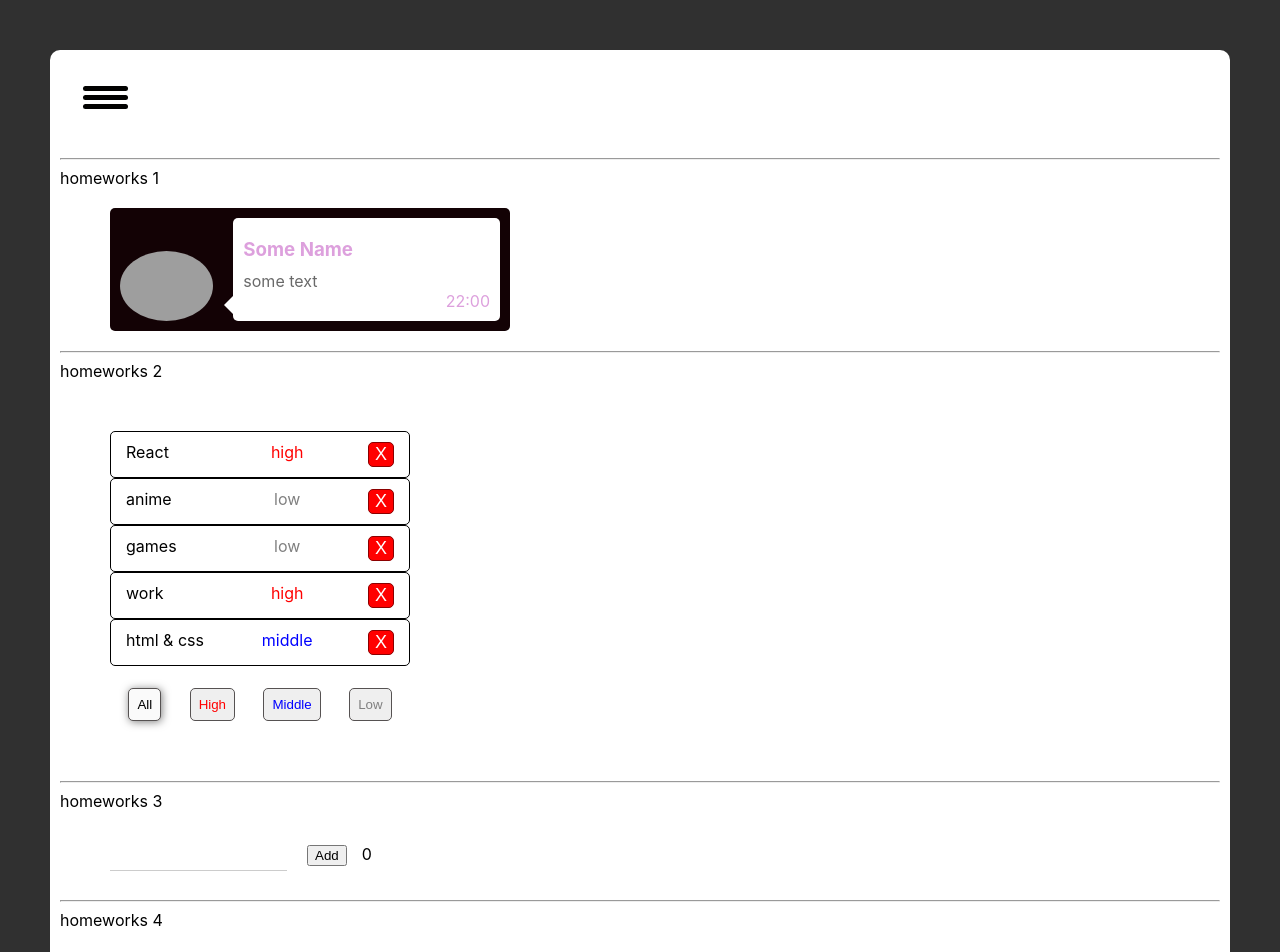
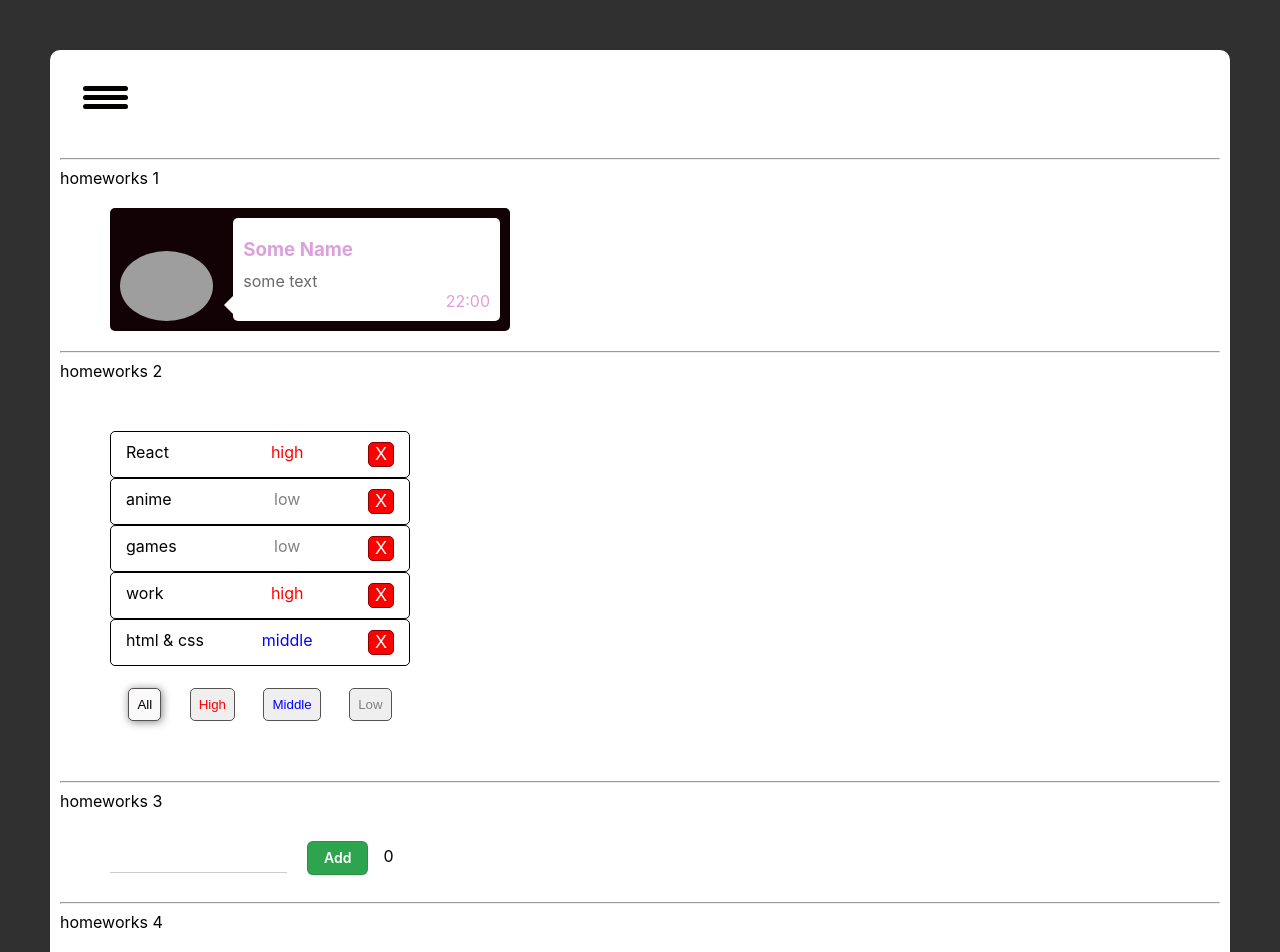
Before and after one commit to OlegPolishchuk/simple-react-homeworks, a React (Create React App) app: page /#/pre-junior in a window 1280 px wide. Shown: the top 952 px of the page. Built offline with nearby package versions, Linux system fonts and the light colour scheme; grey boxes are pictures that could not be loaded.

Commit message:
fix: HW8. superButton className logic

```diff
--- a/src/p2-homeworks/h4/common/c2-SuperButton/SuperButton.tsx
+++ b/src/p2-homeworks/h4/common/c2-SuperButton/SuperButton.tsx
@@ -16,30 +16,30 @@ const SuperButton: React.FC<SuperButtonPropsType> = (
         ...restProps// все остальные пропсы попадут в объект restProps, там же будет children
     }
 ) => {
-    let finalClassName;
+    let btnVariant;
     switch (variant) {
         case 'white':
-            finalClassName = s.white
+            btnVariant = s.white
             break
         case 'red':
-            finalClassName = s.red
+            btnVariant = s.red
             break
         case 'purple':
-            finalClassName = s.purple
+            btnVariant = s.purple
             break
         case 'outline':
-            finalClassName = s.outline
+            btnVariant = s.outline
             break
         default:
-            finalClassName = s.default
+            btnVariant = s.default
     }
 
     // const finalClassName = `${red ? s.red : className? className : s.default}`
-    finalClassName = className ? ' ' + className : ''
+    const finalClassName = className ? className : s.default
 
     return (
         <button
-            className={red ? s.red : finalClassName}
+            className={red ? s.red : variant ? btnVariant : className ? className : finalClassName}
             {...restProps} // отдаём кнопке остальные пропсы если они есть (children там внутри)
         />
     )
```
